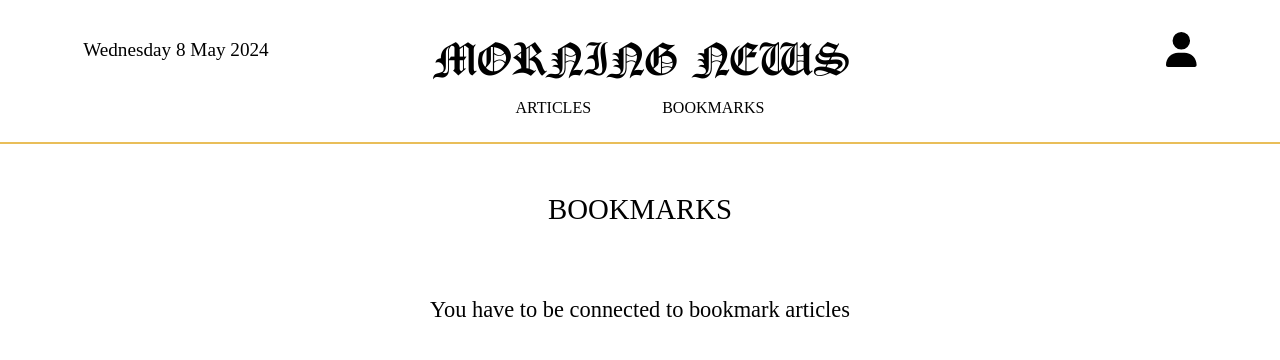
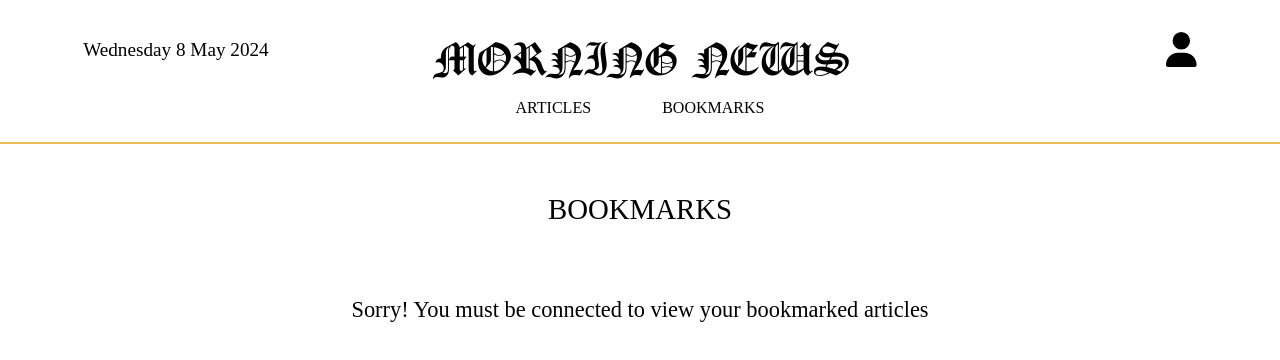
Before and after one commit to Bea136/morningNews-frontend, a Next.js app: page /bookmarks in a window 1280 px wide. Shown: the top 360 px of the page. Built offline with nearby package versions, Linux system fonts and the light colour scheme.

Commit message:
Change backend fetch address after deployment

```diff
--- a/components/Bookmark.js
+++ b/components/Bookmark.js
@@ -16,7 +16,7 @@ function Bookmark(props) {
 
   let bookmarkedArticles = ''
   if (!connectedUser.isConnected) {
-    bookmarkedArticles = <p className={styles.emptyContent}>You have to be connected to bookmark articles </p>
+    bookmarkedArticles = <p className={styles.emptyContent}>Sorry! You must be connected to view your bookmarked articles </p>
   } else {
     bookmarkedArticles = <p className={styles.emptyContent}>No bookmarked article </p>
     if (bookmarks.length > 0) {
--- a/components/Header.js
+++ b/components/Header.js
@@ -37,7 +37,7 @@ function Header() {
 
     //Add a new user in DB
     const handleSignUp = () => {
-        fetch('http://localhost:3000/users/signup', {
+        fetch('https://morning-news-backend-jade.vercel.app/users/signup', {
             method: 'POST',
             headers: { 'Content-Type': 'application/json' },
             body: JSON.stringify({ username: signUpUsername, password: signUpPassword })
@@ -59,7 +59,7 @@ function Header() {
     }
     // Login
     const handleSignIn = () => {
-        fetch('http://localhost:3000/users/signin', {
+        fetch('https://morning-news-backend-jade.vercel.app/users/signin', {
             method: 'POST',
             headers: { 'Content-Type': 'application/json' },
             body: JSON.stringify({
--- a/components/Home.js
+++ b/components/Home.js
@@ -17,7 +17,7 @@ function Home() {
   // console.log('connectedUser', connectedUser )
 
   useEffect(() => {
-    fetch('http://localhost:3000/articles')
+    fetch('https://morning-news-backend-jade.vercel.app/articles')
       .then(response => response.json())
       .then(data => {
         if (data.articles.length > 0) {
```
